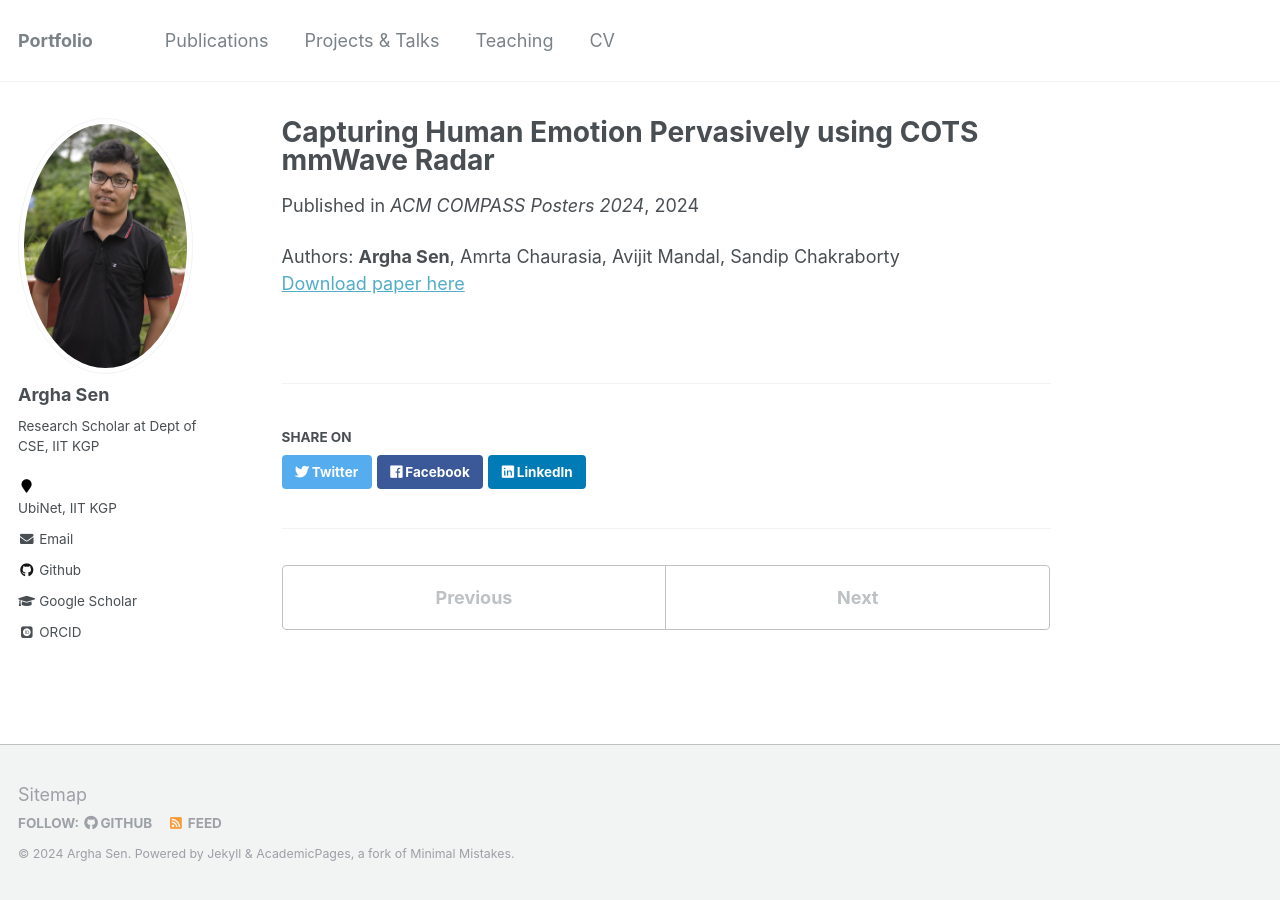
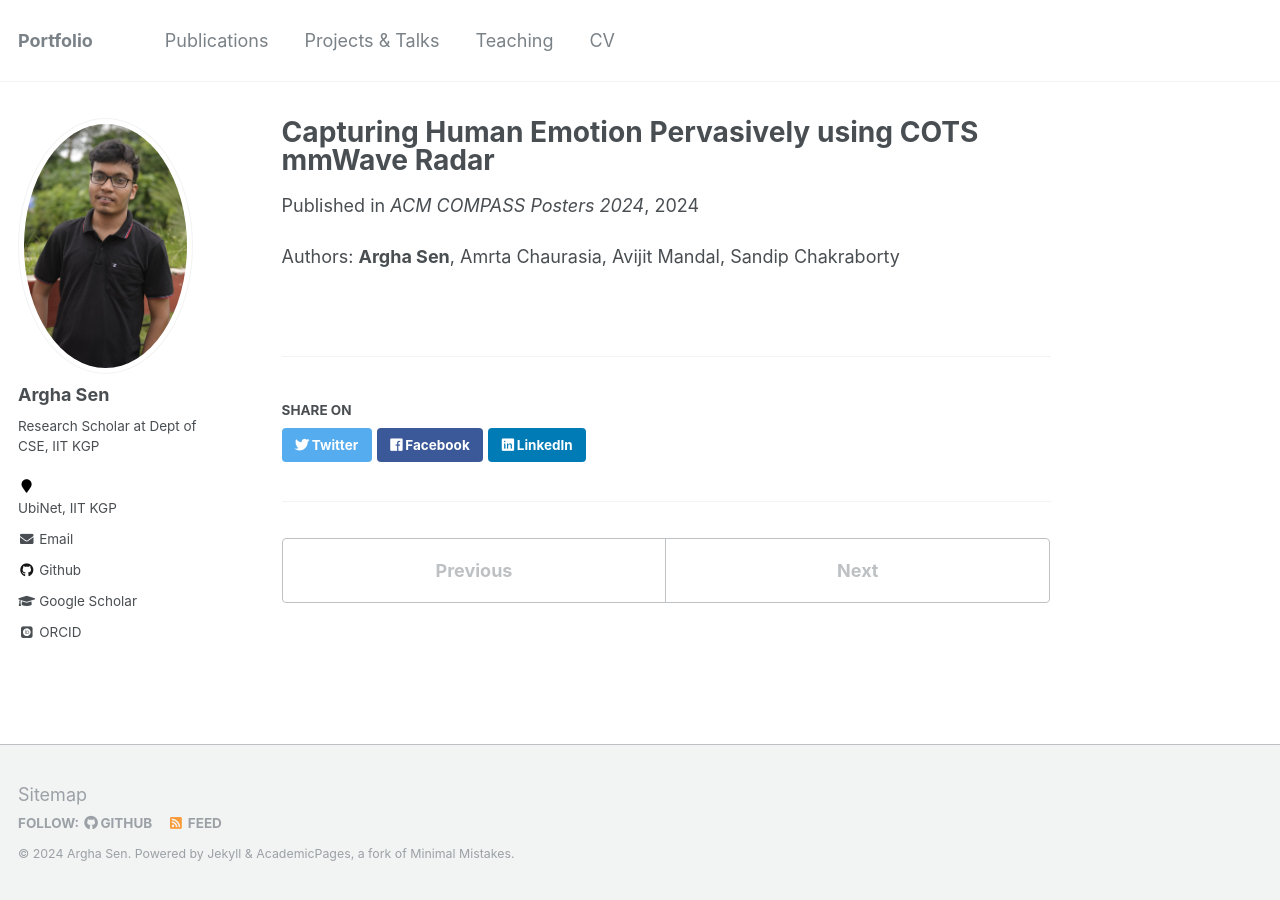
Before and after one commit to arghasen10/arghasen10.github.io, a Jekyll site: the page built from _publications/pub-16.md, in a window 1280 px wide. Built offline with Jekyll 4.4.1, drawn with Linux system fonts in a browser that asks for light colours; some web fonts are replaced.

Commit message:
pdfs added

```diff
--- a/_publications/pub-16.md
+++ b/_publications/pub-16.md
@@ -8,4 +8,3 @@ venue: 'ACM COMPASS Posters 2024'
 ---
 
 Authors: <b>Argha Sen</b>, Amrta Chaurasia, Avijit Mandal, Sandip Chakraborty <br>
-[Download paper here](/files/pmc.pdf)
```
